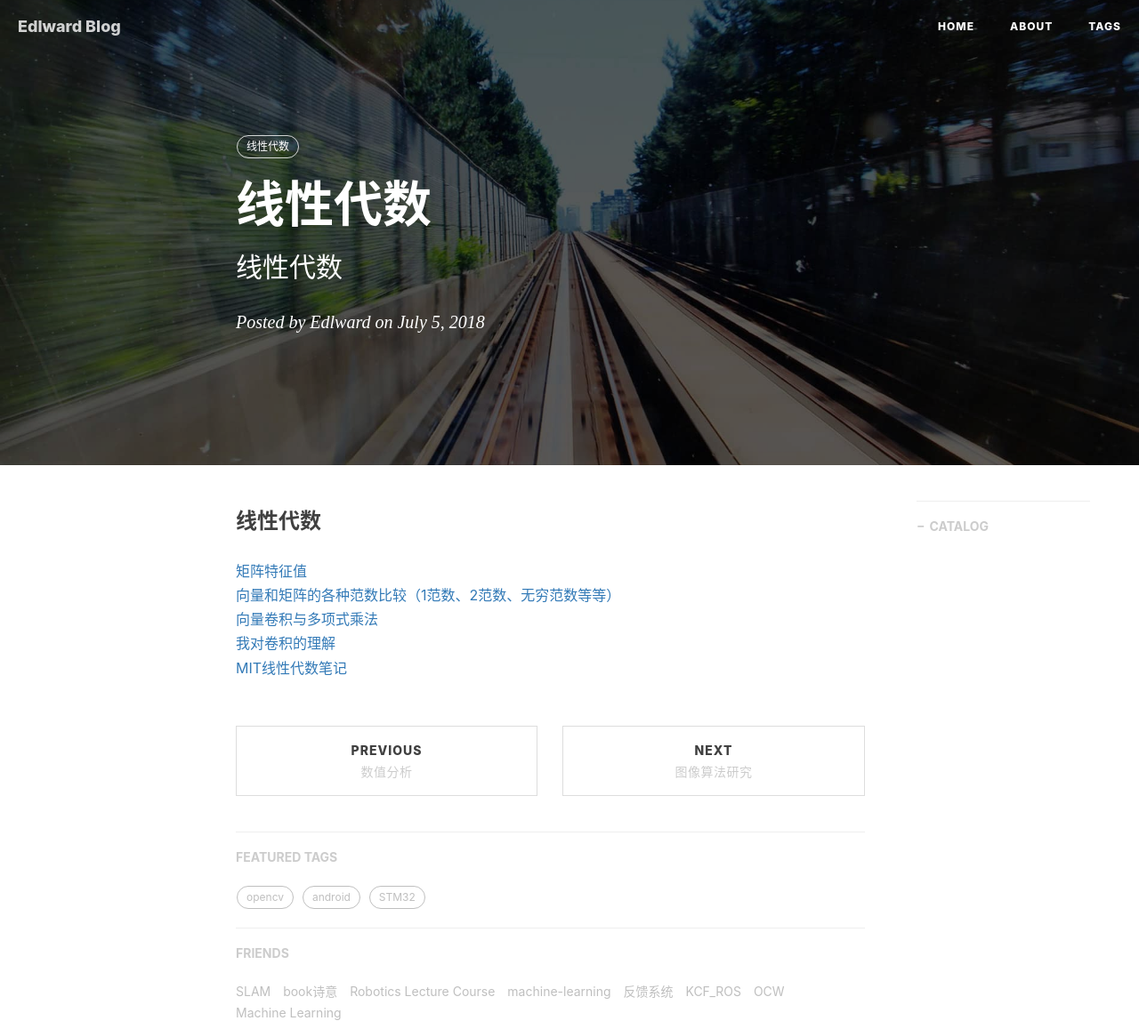
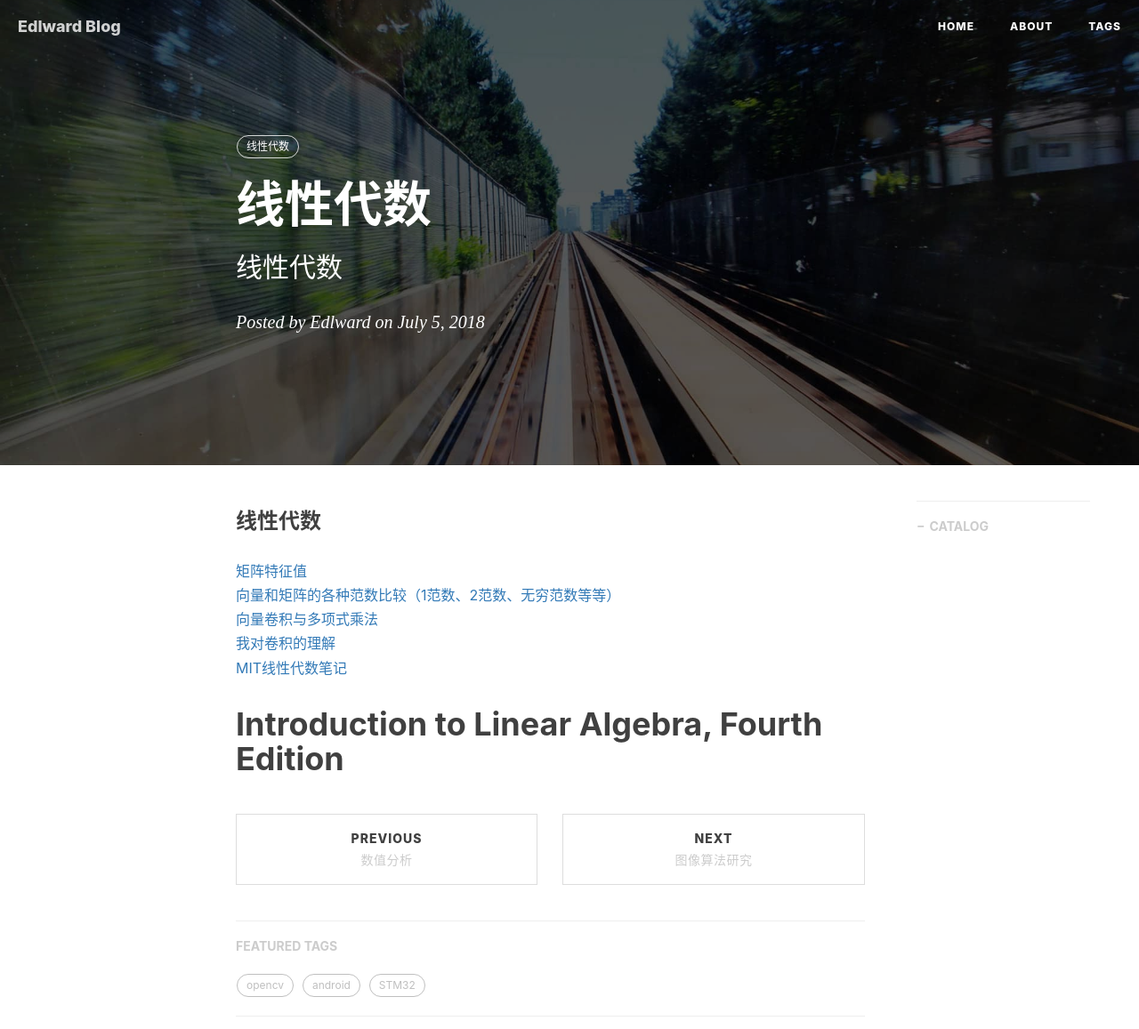
Before and after one commit to gary-robotics/dlward, a Jekyll site: the page built from _posts/2018-07-05-线性代数-2018.markdown, in a window 1280 px wide, cut to the strip 0-1157 px from the top of the page. Shown: the whole strip at 89% size. Built offline with Jekyll 4.4.1, drawn with Linux system fonts in a browser that asks for light colours; nearby versions of some CDN libraries; comment, search, counter and statistics services are not loaded.

Commit message:
Update 2018-07-05-线性代数-2018.markdown

```diff
--- a/_posts/2018-07-05-线性代数-2018.markdown
+++ b/_posts/2018-07-05-线性代数-2018.markdown
@@ -17,3 +17,5 @@ tags:
 [向量卷积与多项式乘法](https://www.cnblogs.com/larch18/p/4569495.html)
 [我对卷积的理解](http://mengqi92.github.io/2015/10/06/convolution/)
 [MIT线性代数笔记](https://zhuanlan.zhihu.com/p/43441523)
+
+# Introduction to Linear Algebra, Fourth Edition
```
